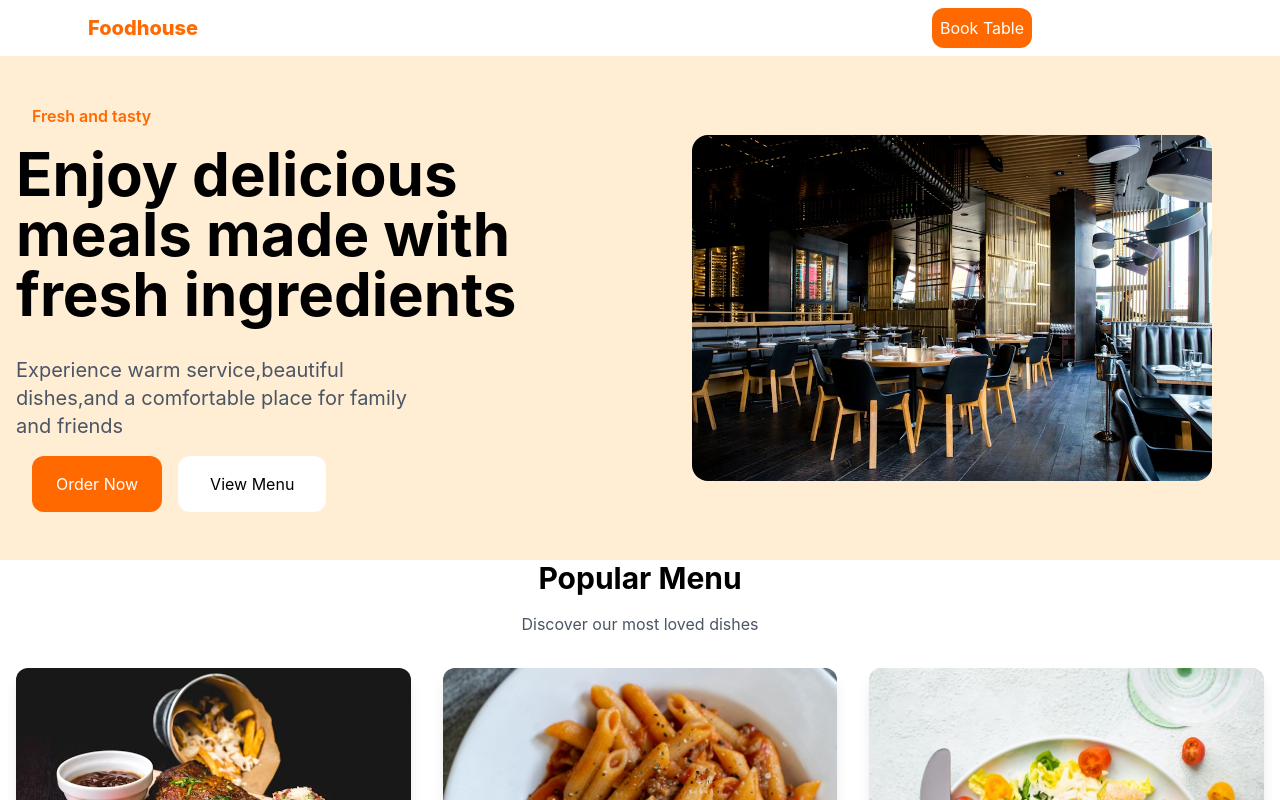
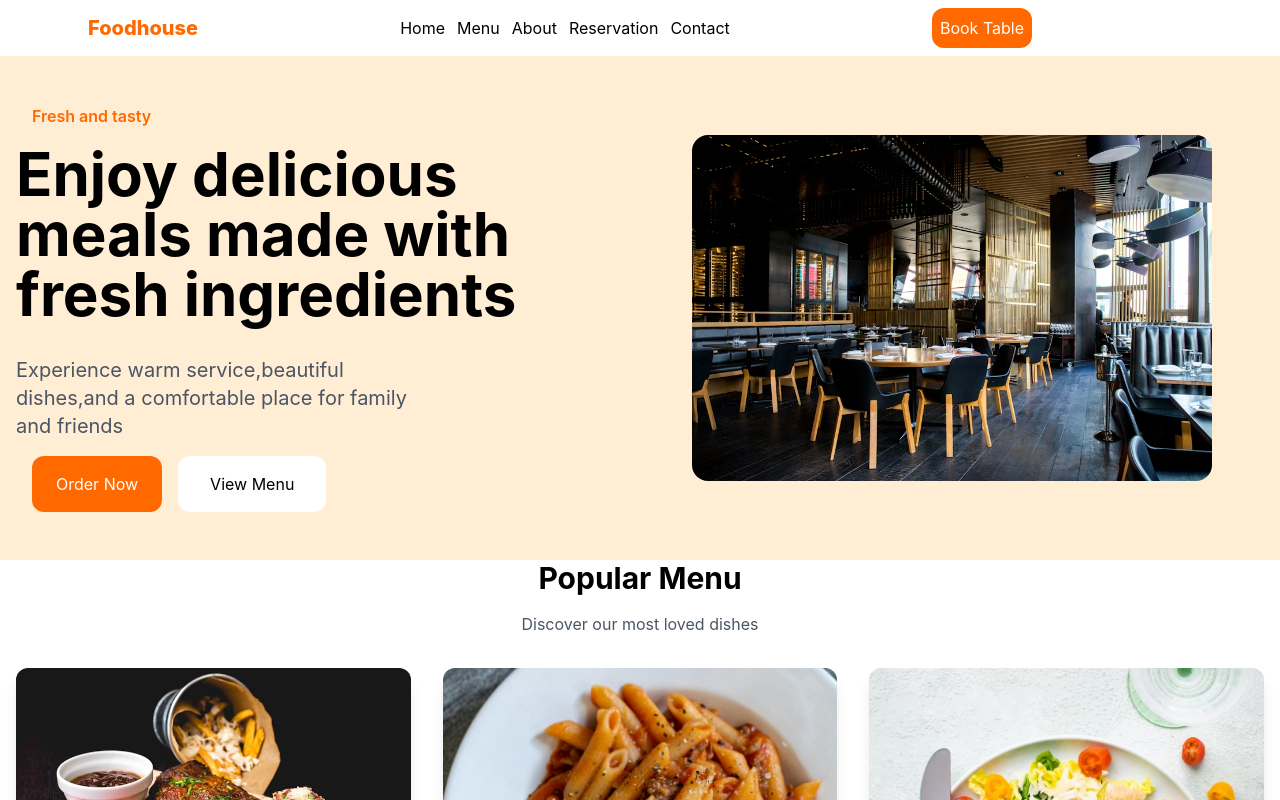
Before and after one commit to Temuulenpda/tailwind, a React (Vite) app: page / in a window 1280 px wide. Shown: the top 800 px of the page. Built offline with nearby package versions, Linux system fonts and the light colour scheme.

Commit message:
fix navbar icon and nav links visibility

```diff
--- a/src/components/dasgal8/Navbar.jsx
+++ b/src/components/dasgal8/Navbar.jsx
@@ -9,15 +9,14 @@ const Navbar = () => {
         <div className=" p-2 flex justify-between items-center">
         <div className="flex items-center">
           <div className="font-extrabold  text-xl md:ml-20 text-orange-500">
-          Foodhouse
-
+         <h1> Foodhouse</h1>
           </div>
         </div>
         <div className="hidden md:block">
-          <div className="flex gap-3 text-white">
+          <div className="flex gap-3">
             <a href="#">Home</a>
             <a href="#">Menu</a>
-            <a href="">About</a>
+            <a href="#">About</a>
             <a href="#">Reservation</a>
             <a href="#">Contact</a>
           </div>
@@ -28,12 +27,12 @@ const Navbar = () => {
         {activeLink ? (
           <HiX
             onClick={() => setActiveLink(false)}
-            className="w-8 h-8 md:hidden text-white"
+            className="w-8 h-8 md:hidden"
           />
         ) : (
           <HiMenu
             onClick={() => setActiveLink(true)}
-            className="w-8 h-8 md:hidden text-white"
+            className="w-8 h-8 md:hidden"
           />
         )}
       </div>
```
